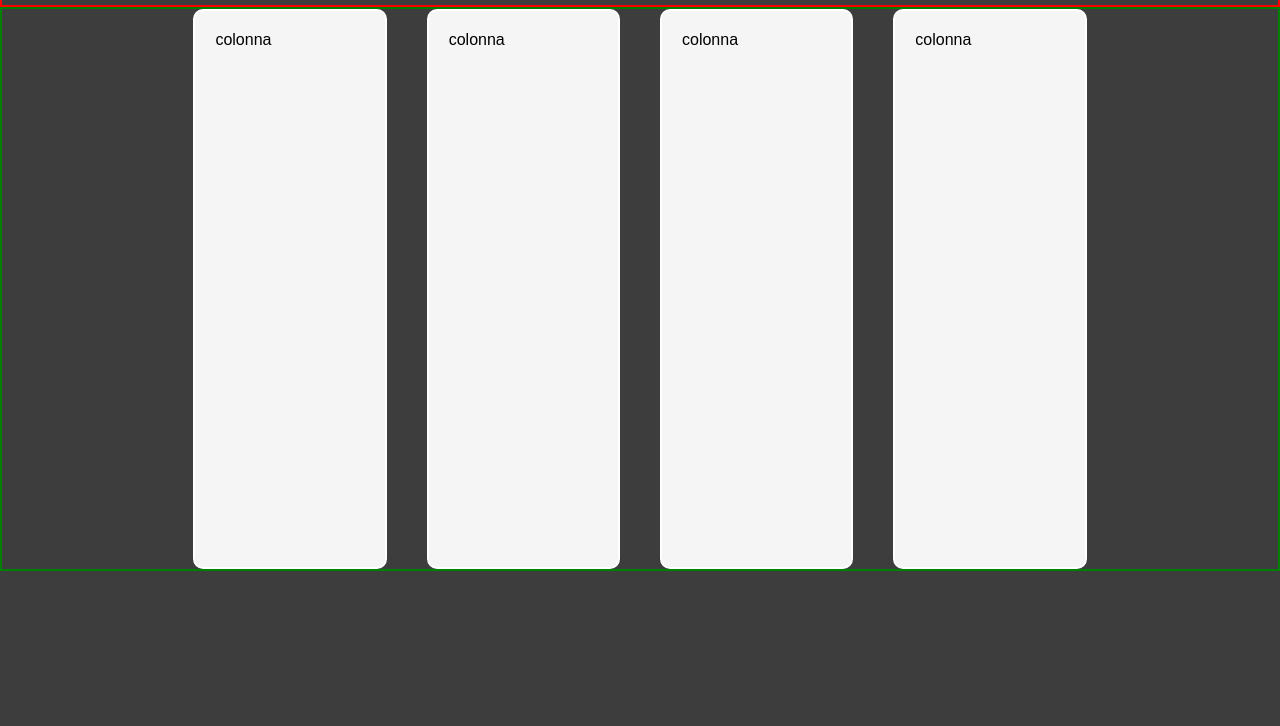
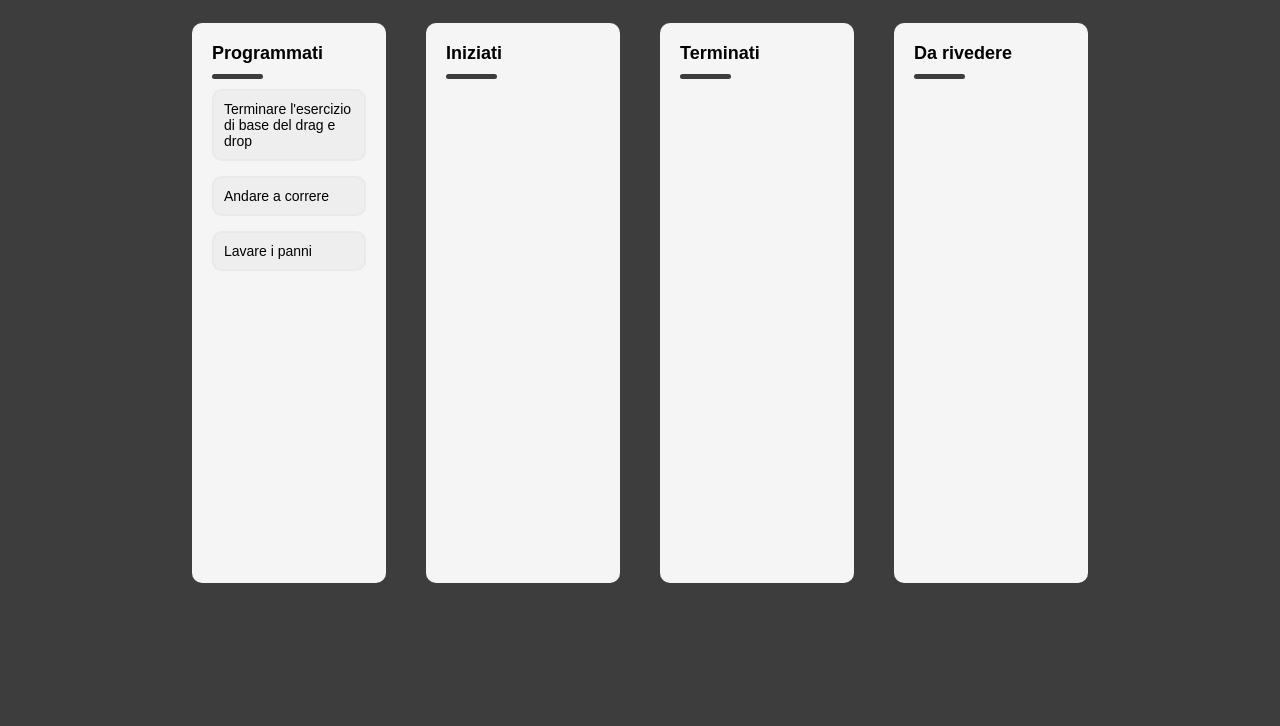
Before and after one commit to MatteoRuggieri2/basic-drag-drop, a plain HTML site: page index.html in a window 1280 px wide. Shown: the part 74-800 px from the top of the page. Drawn offline with Linux system fonts and the light colour scheme.

Commit message:
Task styles added

```diff
--- a/css/style.css
+++ b/css/style.css
@@ -1,28 +1,48 @@
+/* RESET */
 * {
     margin: 0;
     padding: 0;
     box-sizing: border-box;
-    font-family: Arial, Helvetica, sans-serif
+    font-family: Arial, Helvetica, sans-serif;
+}
+
+
+
+/* VARIABLES */
+:root {
+
+    /* Colors */
+    --primary-color: rgb(61, 61, 61);
+    --secondary-color: whitesmoke;
+
+    /* Borders */
+    --basic-radius: 10px;
 }
 
 body {
-    background-color: rgb(61, 61, 61);
-    color: whitesmoke;
+    background-color: var(--primary-color);
+    color: var(--secondary-color);
 }
 
 header {
     padding: 20px 0;
-
-    /* test */
-    border: 2px solid red;
 }
 
 main {
-
-    /* test */
-    border: 2px solid green;
+    padding: 20px 0;
 }
 
+
+
+/* UTILITY */
+.container-70 {
+    width: 70%;
+    margin: 0 auto;
+}
+
+
+
+/* COMMON */
 main > .container-70 {
     display: flex;
     justify-content: space-between;
@@ -30,20 +50,63 @@ main > .container-70 {
 }
 
 main .column {
-    flex-grow: 1;
-}
-
-/* UTILITY */
-.container-70 {
-    width: 70%;
-    margin: 0 auto;
+    /* flex-grow: 1; */
+    width: calc(100% / 4);
 }
 
 .column {
-    border: 2px solid white;
+    /* border: 2px solid white; */  /* TODO:  Cambia il colore del bordo quando puoi droppare */
     min-height: 70vh;
     padding: 20px;
-    border-radius: 10px;
-    background-color: whitesmoke;
+    background-color: var(--secondary-color);
+    border-radius: var(--basic-radius);
     color: black;
 }
+
+.column-title {
+    font-size: 18px;
+}
+
+.column-title::after {
+    content: "";
+    height: 5px;
+    width: calc(100% / 3);
+    display: block;
+    margin: 10px 0;
+    background-color: var(--primary-color);
+    border-radius: 4px;
+}
+
+.task {
+
+    /* test */
+    /* border: 2px solid red; */
+
+    margin-bottom: 15px;
+    padding: 10px;
+    border-radius: var(--basic-radius);
+    background-color: rgb(238, 238, 238);
+    border: 2px solid rgb(233, 233, 233);
+    overflow: hidden;
+    font-size: 14px;
+}
+
+.task:last-child {
+    margin: 0;
+}
+
+/* .task::after {
+    content: "";
+    height: 2px;
+    width: 50%;
+    display: block;
+    margin: 20px auto 0;
+    background-color: var(--primary-color);
+    border-radius: 4px;
+} */
+
+.task:hover {
+    cursor: grab;
+    background-color: rgb(238, 238, 238);
+    border-color: gray;
+}
--- a/index.html
+++ b/index.html
@@ -18,10 +18,23 @@
     <!-- MAIN -->
     <main>
         <div class="container-70">
-            <section class="column">colonna</section>
-            <section class="column">colonna</section>
-            <section class="column">colonna</section>
-            <section class="column">colonna</section>
+            <section class="column">
+                <h2 class="column-title">Programmati</h2>
+                <div class="task" draggable="true">Terminare l'esercizio di base del drag e drop</div>
+                <div class="task" draggable="true">Andare a correre</div>
+                <div class="task" draggable="true">Lavare i panni</div>
+
+
+            </section>
+            <section class="column">
+                <h2 class="column-title">Iniziati</h2>
+            </section>
+            <section class="column">
+                <h2 class="column-title">Terminati</h2>
+            </section>
+            <section class="column">
+                <h2 class="column-title">Da rivedere</h2>
+            </section>
         </div>
     </main>
 
```
